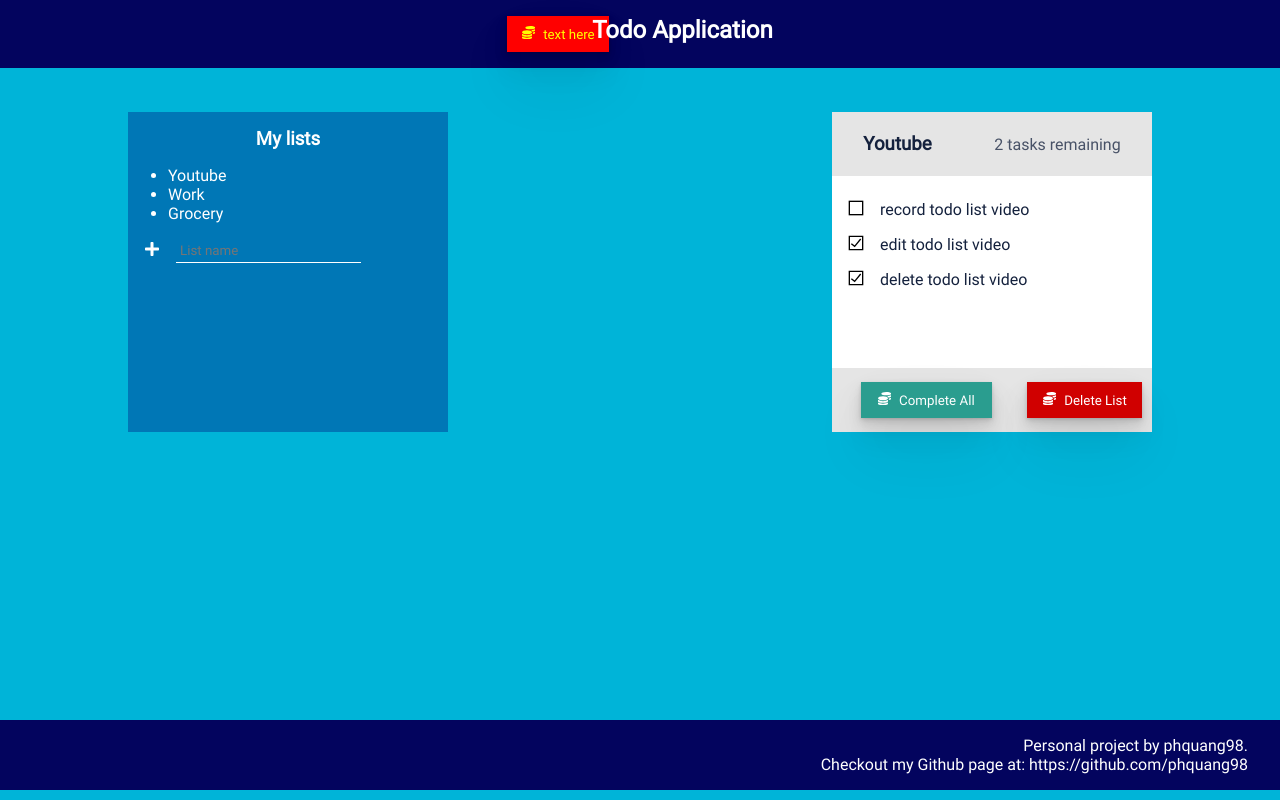
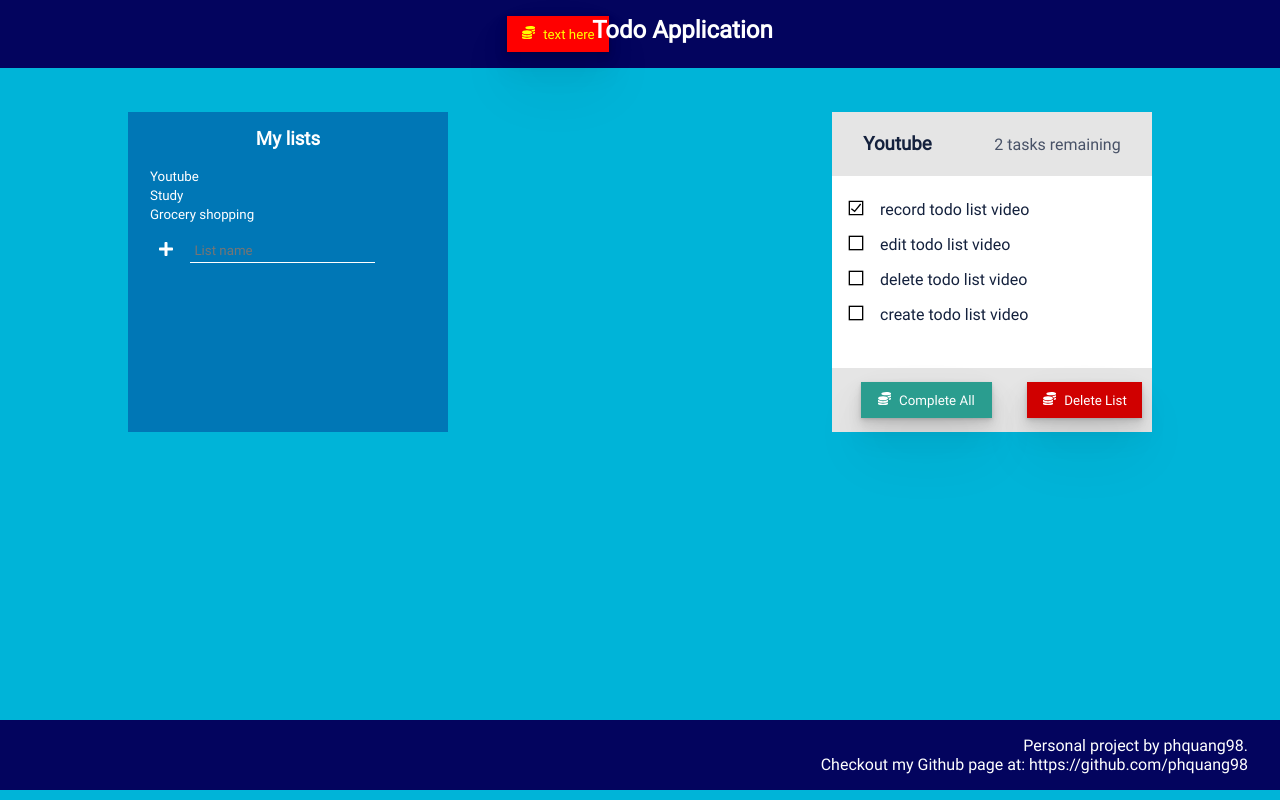
Before and after one commit to phquang98/webdev-project004, a React (Create React App) app: page / in a window 1280 px wide. Built offline with nearby package versions, Linux system fonts and the light colour scheme.

Commit message:
feat: add wrapper for TaskSec + ListSec & introduce ListItem (buggy)

```diff
--- /dev/null
+++ b/src/components/ListItem/index.tsx
@@ -0,0 +1,41 @@
+import { useState, MouseEventHandler } from "react";
+
+import { TList } from "types";
+
+type ListItemProps = {
+  className?: string;
+  key: string;
+} & Omit<TList, "taskClt">;
+
+const ListItem = (props: ListItemProps): JSX.Element => {
+  const [active, setActive] = useState<boolean>(false);
+  const { className, name } = props;
+
+  const toggleListHdlr: MouseEventHandler<HTMLButtonElement> = (_evt) => {
+    setActive(!active);
+  };
+
+  if (active) {
+    return (
+      <>
+        <div className={className}>
+          <button className="task-list__item--active" onClick={toggleListHdlr}>
+            {name}
+          </button>
+        </div>
+      </>
+    );
+  }
+
+  return (
+    <>
+      <div className={className}>
+        <button className="task-list__item" onClick={toggleListHdlr}>
+          {name}
+        </button>
+      </div>
+    </>
+  );
+};
+
+export { ListItem };
--- /dev/null
+++ b/src/components/ListItem/styles.ts
@@ -0,0 +1,21 @@
+import styled from "styled-components";
+
+import { ListItem } from "components/ListItem";
+
+export const StyledListItem = styled(ListItem)`
+  & {
+    button {
+      background: none;
+      border: none;
+      cursor: pointer;
+      color: white;
+    }
+
+    .task-list__item {
+    }
+
+    .task-list__item--active {
+      font-weight: bold;
+    }
+  }
+`;
--- a/src/components/ListSection/index.tsx
+++ b/src/components/ListSection/index.tsx
@@ -1,11 +1,31 @@
 import { StyledForm } from "components/Form/styles";
+import { StyledListItem } from "components/ListItem/styles";
 import { StyledPaper } from "components/Paper/styles";
 
 import { customTheme } from "styles";
+import { TList } from "types";
 
 type ListSectionProps = {
   className?: string;
 };
+
+const delListDump: TList[] = [
+  {
+    id: "1",
+    name: "Youtube",
+    taskClt: []
+  },
+  {
+    id: "2",
+    name: "Study",
+    taskClt: []
+  },
+  {
+    id: "3",
+    name: "Grocery shopping",
+    taskClt: []
+  }
+];
 
 const ListSection = (props: ListSectionProps): JSX.Element => {
   const { className } = props;
@@ -14,16 +34,18 @@ const ListSection = (props: ListSectionProps): JSX.Element => {
     <>
       <div className={className}>
         <StyledPaper bgColor={customTheme.dark.gamma} width={20} height={20}>
-          <h3 className="list-sec__header">My lists</h3>
+          <div className="list-sec__wrapper">
+            <h3 className="list-sec__header">My lists</h3>
 
-          <ul className="list-sec__body">
-            <li>Youtube</li>
-            <li>Work</li>
-            <li>Grocery</li>
-          </ul>
+            <div className="list-sec__body">
+              {delListDump.map((ele) => {
+                return <StyledListItem key={ele.id} className="list-sec__item" name={ele.name} id={ele.id} />;
+              })}
+            </div>
 
-          <div className="list-sec__footer">
-            <StyledForm />
+            <div className="list-sec__footer">
+              <StyledForm />
+            </div>
           </div>
         </StyledPaper>
       </div>
--- a/src/components/ListSection/styles.ts
+++ b/src/components/ListSection/styles.ts
@@ -4,8 +4,12 @@ import { ListSection } from "components/ListSection";
 
 export const StyledListSection = styled(ListSection)`
   & {
+    /* padding: 0 1rem; */
     display: flex;
     flex-direction: column;
+
+    .list-sec__wrapper {
+      padding: 0 1rem;
 
       .list-sec__header {
         flex: 1;
@@ -22,4 +26,5 @@ export const StyledListSection = styled(ListSection)`
         flex: 2;
       }
     }
+  }
 `;
--- a/src/components/TaskSection/index.tsx
+++ b/src/components/TaskSection/index.tsx
@@ -14,7 +14,8 @@ type TaskSectionProps = {
 const dumpDelThis: TTask[] = [
   { id: "1", desc: "record todo list video", status: "finished" },
   { id: "2", desc: "edit todo list video", status: "unfinished" },
-  { id: "3", desc: "delete todo list video", status: "unfinished" }
+  { id: "3", desc: "delete todo list video", status: "unfinished" },
+  { id: "4", desc: "create todo list video", status: "unfinished" }
 ];
 
 const clickTaskSecBtnDelThis: MouseEventHandler = (_evt) => {
@@ -28,6 +29,7 @@ const TaskSection = (props: TaskSectionProps): JSX.Element => {
     <>
       <div className={className}>
         <StyledPaper bgColor={customTheme.dark.gamma} width={20} height={20}>
+          <div className="task-sec__wrapper">
             <section className="task-sec__header">
               <h3>Youtube</h3>
               <p>2 tasks remaining</p>
@@ -38,7 +40,7 @@ const TaskSection = (props: TaskSectionProps): JSX.Element => {
                 return (
                   <div key={ele.id} className="task-sec__item">
                     {/* IMPROVE: use input + label combo */}
-                  {ele.status === "finished" ? <GrCheckbox /> : <GrCheckboxSelected />}
+                    {ele.status === "unfinished" ? <GrCheckbox /> : <GrCheckboxSelected />}
                     <label className="task-sec__item-desc">{ele.desc}</label>
                   </div>
                 );
@@ -67,6 +69,7 @@ const TaskSection = (props: TaskSectionProps): JSX.Element => {
                 <FaCoins />
               </StyledBtn>
             </section>
+          </div>
         </StyledPaper>
       </div>
     </>
--- a/src/components/TaskSection/styles.ts
+++ b/src/components/TaskSection/styles.ts
@@ -5,6 +5,11 @@ import { TaskSection } from "components/TaskSection";
 export const StyledTaskSection = styled(TaskSection)`
   & {
     color: ${(props) => props.theme.light.text};
+
+    .task-sec__wrapper {
+      /* padding: 0 1rem; */
+      width: 100%;
+      height: 100%;
 
       .task-sec__header {
         background-color: ${(props) => props.theme.light.beta};
@@ -43,4 +48,5 @@ export const StyledTaskSection = styled(TaskSection)`
         align-items: center;
       }
     }
+  }
 `;
```
Lines whose indentation alone changed are shown as unchanged.
